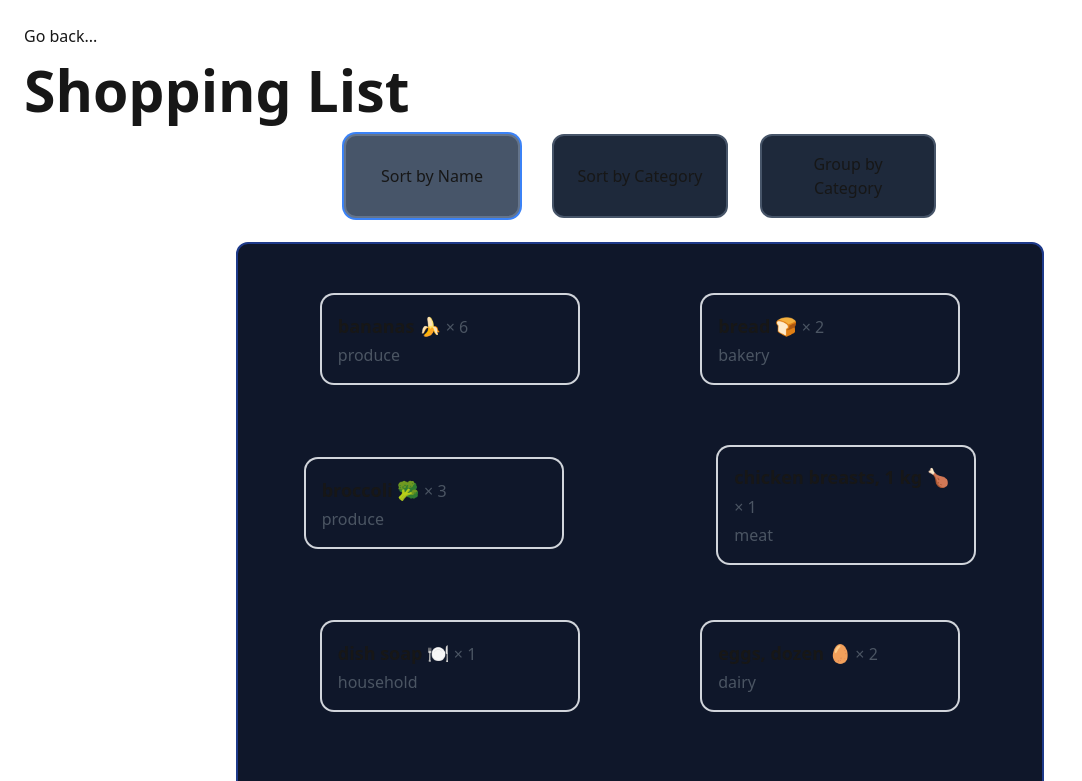
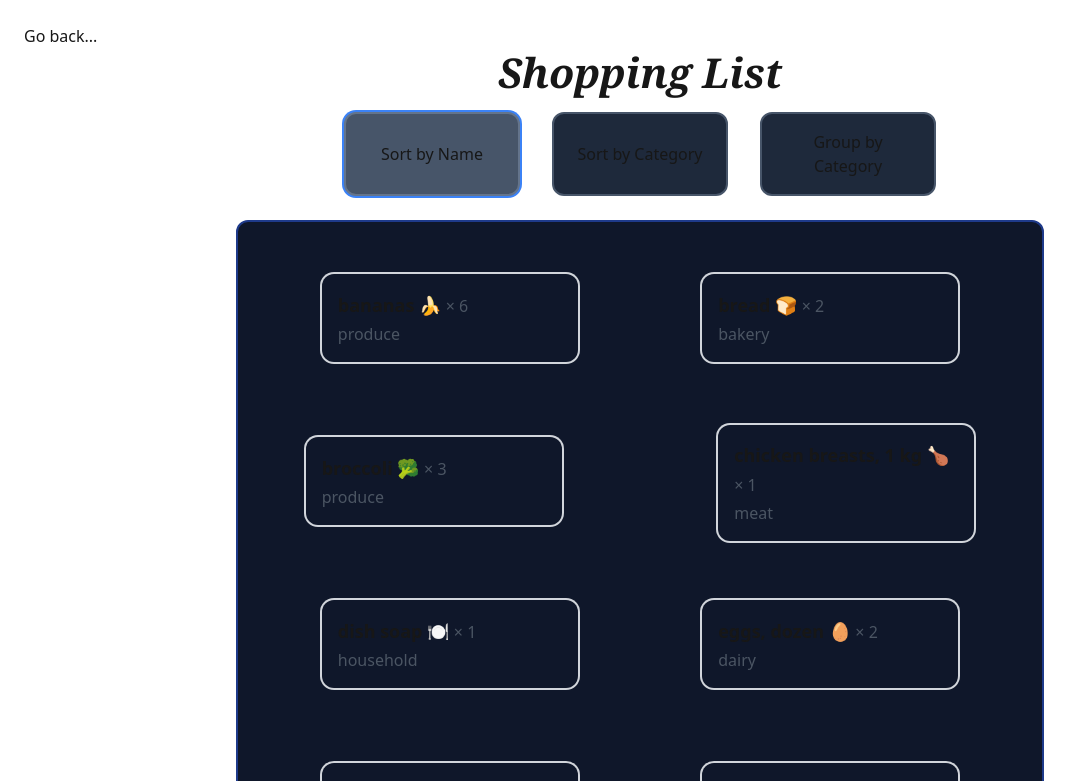
Before and after one commit to FlawlessCasual17/cprg306-assignments, a Next.js app: page /week-6 in a window 1280 px wide. Shown: the top 781 px of the page, without its empty margins (0-1082 px from the left). Built offline with nearby package versions, Linux system fonts and the light colour scheme.

Commit message:
Updates
Signed-off-by: FlawlessCasual17 <07e5297d5b@c0x0.com>

```diff
--- a/app/week-6/page.js
+++ b/app/week-6/page.js
@@ -8,7 +8,7 @@ export default function Page() {
         <main className='m-6'>
             {/* dprint-ignore */}
             <Link href='../'>Go back...</Link>
-            <h1>Shopping List</h1>
+            <h2>Shopping List</h2>
             <ListItem />
         </main>
     )
```
